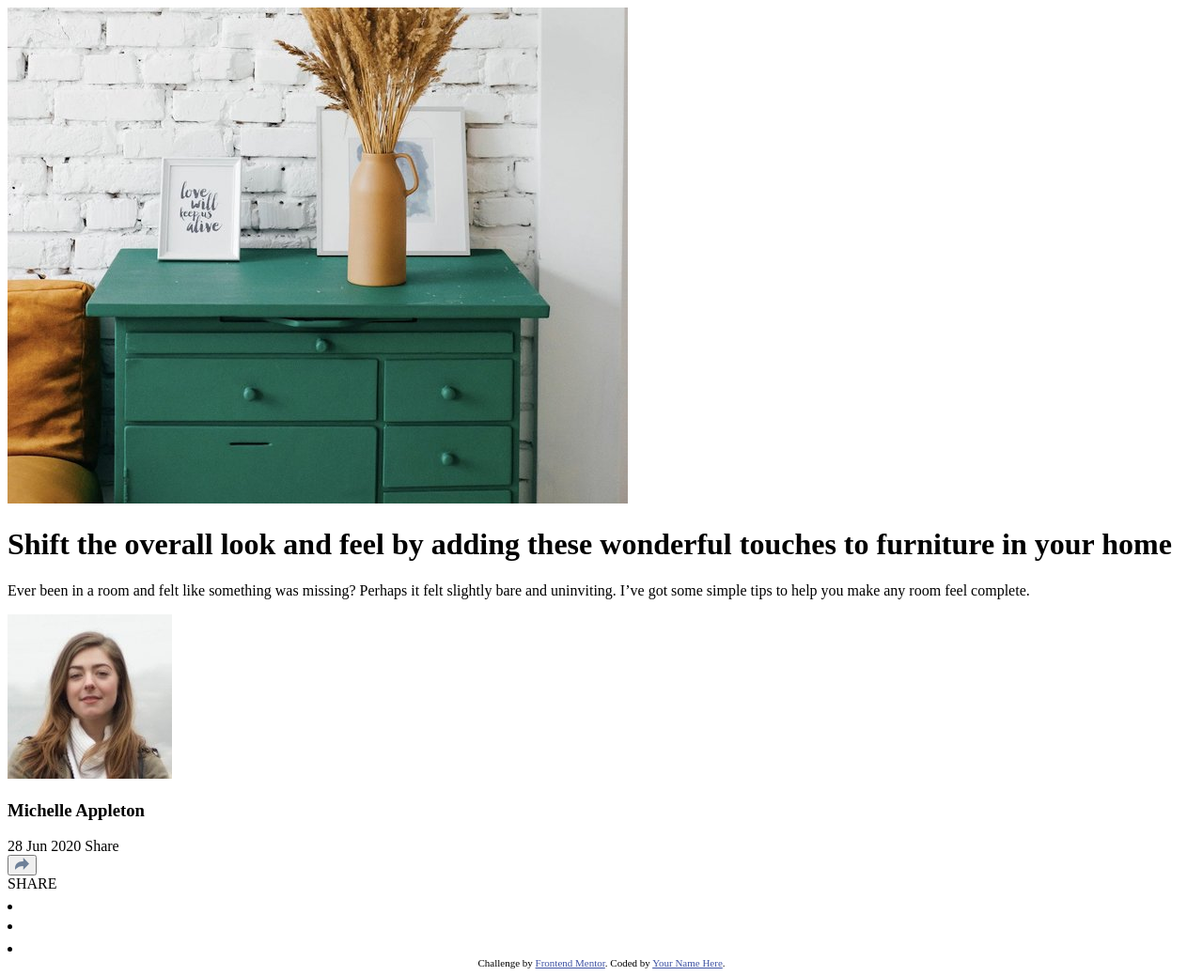
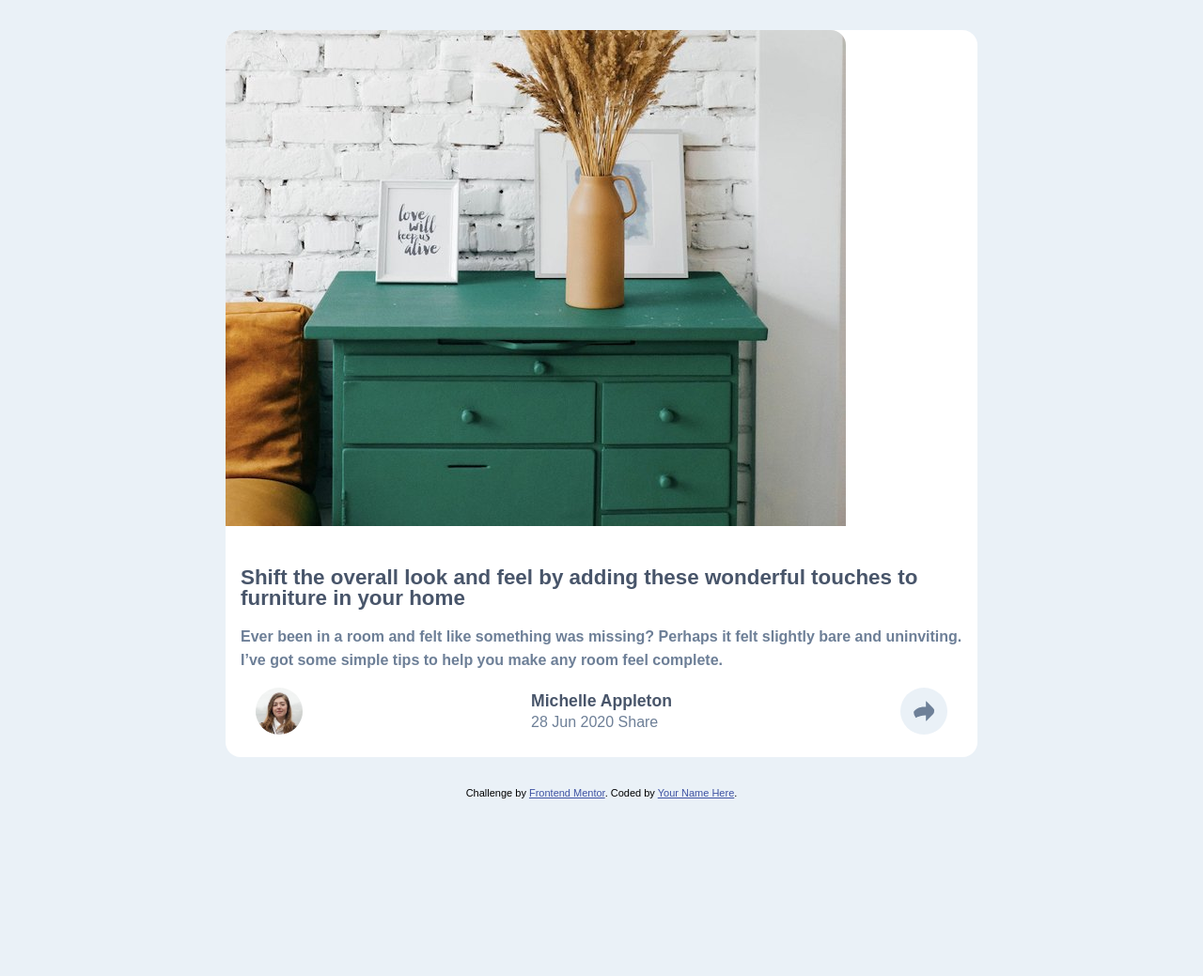
Before and after one commit to IndranjanaChatterjee/Article-preview-component, a plain HTML site: page index.html in a window 1280 px wide. Shown: the whole page at 94% size. After the commit the page ends 850 px from the top, so only its background shows below. Drawn offline with Linux system fonts and the light colour scheme.

Commit message:
Feat: Styling

```diff
--- a/index.html
+++ b/index.html
@@ -34,6 +34,7 @@
         </div>
         <div class="content">
         <div class="inner">
+
           <h1>
             Shift the overall look and feel by adding these wonderful touches to
             furniture in your home
@@ -43,9 +44,7 @@
             felt slightly bare and uninviting. I’ve got some simple tips to help
             you make any room feel complete.
           </p>
-
-        </div>
-        <div class="profile">
+          <div class="profile">
           <div class="details">
             <img src="./images/avatar-michelle.jpg" alt="pic">
             <div class="info">
@@ -53,32 +52,37 @@
               <span>28 Jun 2020 Share</span>
 
             </div>
+            <button class="share-icon">
+            <img src="./images/icon-share.svg" alt="">
+          </button>
           </div>
 
-          <button class="share-icon">
-            <img src="./images/icon-share.svg" alt="">
-          </button>
+
+
+
+        </div>
+
+        </div>
+
 
           <div class="social-links">
             <div class="d-flex">
               <span>SHARE</span>
               <div class="links">
                 <li>
-                  <img src="./images/icon-facebook.svg" alt="">
+                  <img src="./images/icon-facebook.svg" alt="" class="simg">
                 </li>
                  <li>
-                  <img src="./images/icon-twitter.svg" alt="">
+                  <img src="./images/icon-twitter.svg" alt="" class="simg">
                 </li>
                  <li>
-                  <img src="./images/icon-pinterest.svg" alt="">
+                  <img src="./images/icon-pinterest.svg" alt="" class="simg">
                 </li>
               </div>
             </div>
           </div>
 
           <div class="triangle"></div>
-
-        </div>
         </div>
 
       </div>
@@ -92,5 +96,6 @@
         >Frontend Mentor</a
       >. Coded by <a href="#">Your Name Here</a>.
     </div>
+    <script src="script.js"></script>
   </body>
 </html>
--- a/style.css
+++ b/style.css
@@ -0,0 +1,181 @@
+*{
+    margin: 0;
+    padding: 0;
+    box-sizing: border-box;
+}
+
+:root{
+    --very-dark-grayish-blue: hsl(217,19%,35%);
+    --desaturated-dark-blue: hsl(214,17%,51%);
+    --grayish-blue: hsl(212,23%,69%);
+    --light-grayish-blue: hsl(217,19%,35%);
+    --very-dark-grayish-blue: hsl(217,19%,35%)
+}
+
+img{
+    max-width: 100%;
+}
+li{
+    list-style: none;
+}
+span{
+    display: inline-block;
+}
+body{
+    background-color: #eaf1f7;
+    font-family: 'Manrope',sans-serif;
+}
+.preview-component{
+    margin-inline: 1rem;
+    margin-block: 2rem;
+
+}
+.container{
+    max-width: 800px;
+    margin-inline: auto;
+    background-color: white;
+    border-radius: 1rem;
+    overflow: hidden;
+    position: relative;
+}
+
+.image img{
+    border-top-left-radius: 1rem;
+    border-top-right-radius: 1rem;
+}
+
+.content{
+    padding-top: 2.5rem;
+    padding-bottom: 1.5rem;;
+}
+
+.content .inner{
+    padding-inline: 1rem;
+}
+
+.content h1{
+    font-size: 1.4rem;
+    line-height: 1.4rem;
+    color: var(--very-dark-grayish-blue);
+    font-weight: 800;
+    margin-bottom: 1rem;
+}
+
+.content p{
+
+    line-height: 1.6rem;
+    color: var(--desaturated-dark-blue);
+    font-weight: 600;
+    margin-bottom: 1rem;
+}
+
+.profile{
+    display: flex;
+    flex-direction: column;
+    justify-content: space-between;
+    align-items: center;
+    padding-inline: 1rem;
+
+}
+
+.profile img{
+    height: 50px;
+    width: 50px;
+    border-radius: 50%;
+}
+
+.profile .details{
+    display: flex;
+    justify-content: space-between;
+    align-items: center;
+    gap: 1.2rem;
+
+    width: 100%;
+}
+
+.profile .info h3{
+    font-size: 1.1rem;
+    color: var(--very-dark-grayish-blue);
+    margin-bottom: 0.2rem;
+    font-weight: 600;
+
+}
+
+.profile .info span{
+    color: var(--desaturated-dark-blue);
+}
+
+.share-icon{
+    --size:50px;
+    height: var(--size);
+    width: var(--size);
+    outline: none;
+    border: none;
+    cursor: pointer;
+    border-radius:50%;
+    background-color: #eaf1f7;
+    display: flex;
+    justify-content: center;
+    align-items: center;
+    z-index: 20;
+
+
+}
+
+.share-icon img{
+    --size:22px;
+    height: var(--size);
+    width: var(--size);
+    object-fit: cover;
+
+
+}
+
+.social-links{
+    display: flex;
+
+    background-color: var(--very-dark-grayish-blue);
+    align-items: center;
+
+    border-bottom-left-radius: 1rem;
+    border-bottom-right-radius: 1rem;
+    height: 100px;
+    width: 100%;
+    position: absolute;
+    bottom: -9rem;
+    padding-inline: 1rem;
+    transition: bottom 0.3s ease-in-out;
+
+}
+
+.social-links .d-flex{
+    display: flex;
+    justify-content: center;
+    gap: 1rem;
+}
+
+.social-links .links{
+    display: flex;
+    align-items: center;
+    gap: 1rem;
+}
+
+.social-links span{
+    text-transform: uppercase;
+    letter-spacing: 3px;
+    font-size: 1rem;
+    color: var(--desaturated-dark-blue);
+    font-weight: 700;
+}
+
+.active{
+    bottom: 0;
+}
+
+.share-active{
+    background-color: #6e8098;
+}
+
+.share-active-img img{
+    filter:brightness(10);
+}
```
Also changed, not shown: script.js (added).
